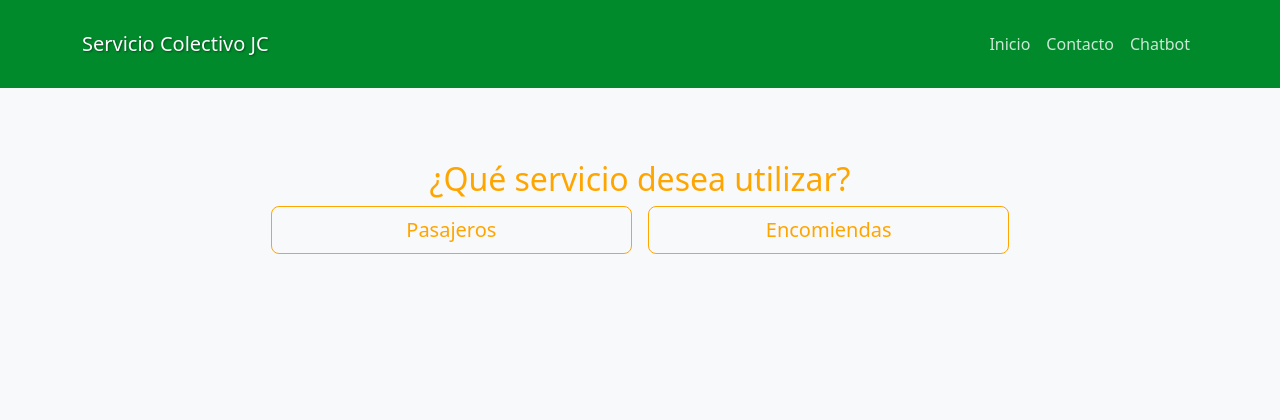
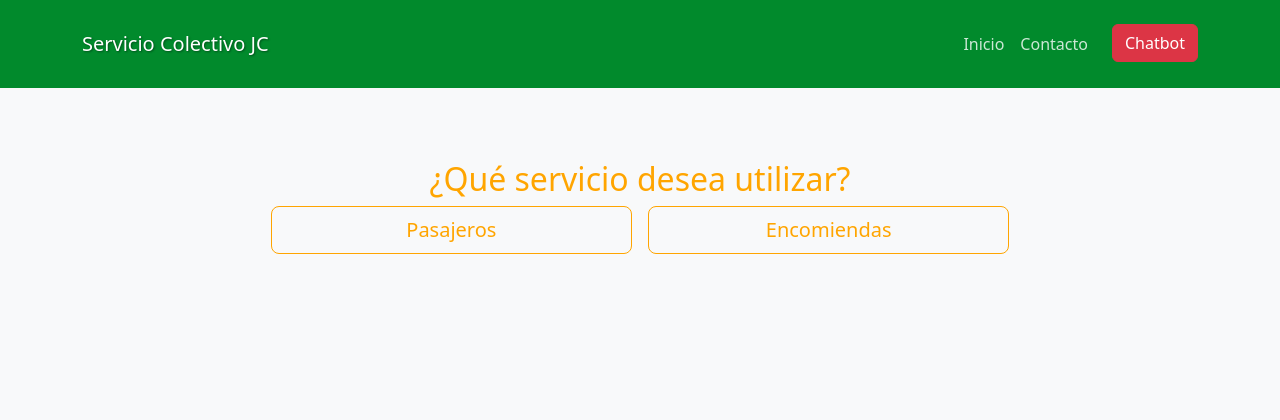
Before and after one commit to CortinezO98/servicioJC, a Django app: page / in a window 1280 px wide. Shown: the top 420 px of the page. Run offline with Django 5.2, Linux system fonts and the light colour scheme; parts of the project's set-up code (start-up, migrations or seed data) failed here and were passed over; some libraries are stand-ins or nearby versions.

Commit message:
boton rojo de chatbot

```diff
--- a/kiaJC/templates/base/header.html
+++ b/kiaJC/templates/base/header.html
@@ -14,9 +14,8 @@
                     <li class="nav-item">
                         <a class="nav-link" href="#">Contacto</a>
                     </li>
-                    <!-- Enlace Chatbot -->
                     <li class="nav-item">
-                        <a class="nav-link" target="_blank" rel="noopener"
+                        <a class="btn btn-danger ms-3" target="_blank" rel="noopener"
                            href="https://cariai.com/cVhlaTdqekZaZkkyL1VVRDdNTjdZMFI0b2hkLzVVMXhmM0xsaDNxWmVScmxQdGNUVWlNcExPVnlsdDNDb2podzFyWEFyblpaWmJmeQ==">
                             Chatbot
                         </a>
```
